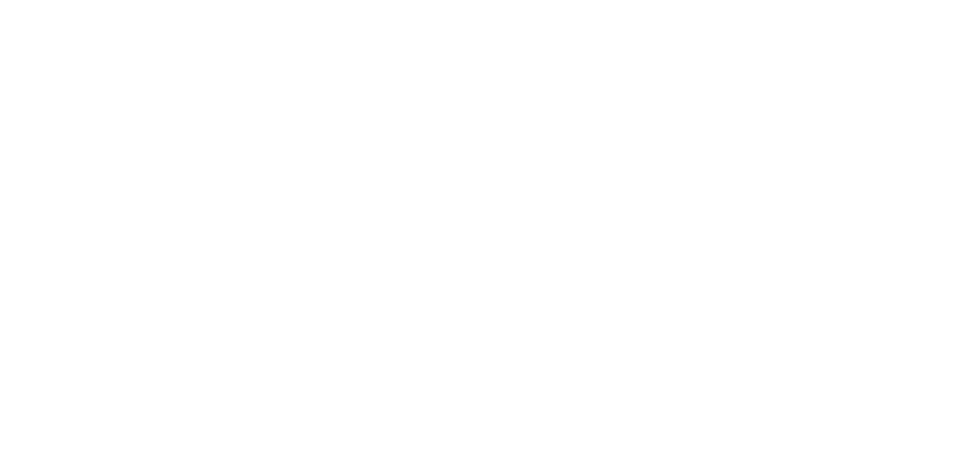
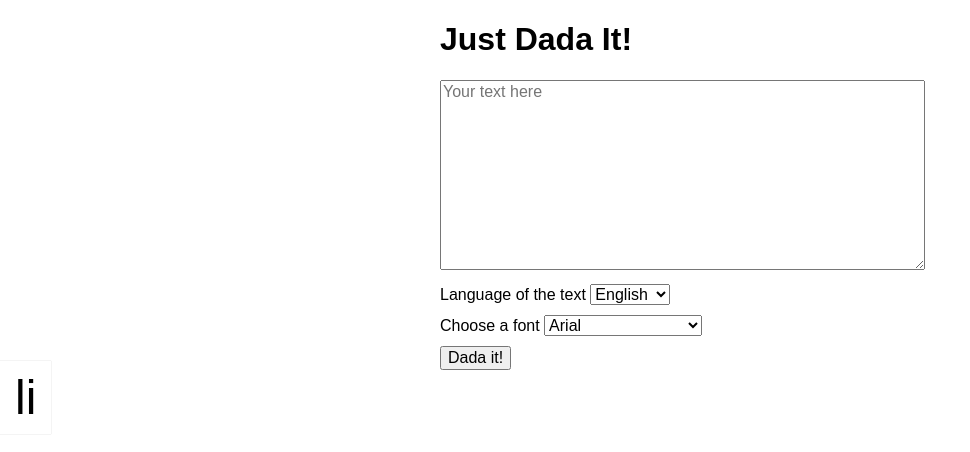
Before and after one commit to paupowpow/just-dada-it, a website: page app/index.html in a window 1280 px wide. Shown: the whole page, without its empty margins (0-970 px from the left). Drawn offline with Linux system fonts and the light colour scheme.

Commit message:
form markup and some styling

```diff
--- a/app/index.html
+++ b/app/index.html
@@ -1,8 +1,8 @@
 <!DOCTYPE html>
-<html>
+<html lang="en">
 <head>
 	<meta charset="utf-8" />
-	<title></title>
+	<title>Just Dada It!</title>
 	<meta name="description" content="">
 
 	<meta property="og:title" content="" />
@@ -17,7 +17,7 @@
 	<meta name="msapplication-TileImage" content="/ms-icon-144x144.png">
 	<meta name="theme-color" content="#ffffff">
 
-	<link rel="apple-touch-icon" sizes="57x57" href="">
+<!-- 	<link rel="apple-touch-icon" sizes="57x57" href="">
 	<link rel="apple-touch-icon" sizes="60x60" href="">
 	<link rel="apple-touch-icon" sizes="72x72" href="">
 	<link rel="apple-touch-icon" sizes="76x76" href="">
@@ -29,7 +29,7 @@
 	<link rel="icon" type="image/png" sizes="192x192"  href="">
 	<link rel="icon" type="image/png" sizes="32x32" href="">
 	<link rel="icon" type="image/png" sizes="96x96" href="">
-	<link rel="icon" type="image/png" sizes="16x16" href="">
+	<link rel="icon" type="image/png" sizes="16x16" href=""> -->
 	<link rel="manifest" href="/manifest.json">
 
 	<!-- build:css css/styles.min.css -->
@@ -38,6 +38,33 @@
 	<!-- endbuild -->
 </head>
 <body>
+	<div class="content">
+		<h1>Just Dada It!</h1>
+		<fieldset>
+			<textarea name="yourtext" id="yourtext" placeholder="Your text here" rows="10" cols="50"></textarea>
+		</fieldset>
+		<fieldset>
+			<label for="lang">Language of the text</label>
+			<select id="lang">
+				<option value="English">English</option>
+				<option value="German">German</option>
+			</select>
+		</fieldset>
+		<fieldset>
+			<label for="font">Choose a font</label>
+			<select id="font"><br>
+				<option value="arial">Arial</option>
+				<option value="timesnewroman">Times New Roman</option>
+				<option value="lucidaconsole">Lucida Console</option>
+			</select>
+		</fieldset>
+		<input type="submit" value="Dada it!">
+	</div>
+
+	<div class="canvas">
+		<span class="unit">li</span>
+	</div>
+
 
 	<!-- build:js js/main.min.js -->
 	<script src="js/main.js"></script>
--- a/app/scss/styles.scss
+++ b/app/scss/styles.scss
@@ -0,0 +1,22 @@
+body {
+	font-family: Arial, Helvetica, sans-serif;
+}
+
+.content {
+	max-width: 400px;
+	margin: 0 auto;
+}
+
+fieldset {
+	padding: 0;
+    border: none;
+    margin: 10px 0;
+}
+
+.canvas {
+	.unit {
+		font-size: 3rem;
+		padding: 10px 15px;
+		box-shadow: 0px 0px 1px 0px rgba(0,0,0,.25);
+	}
+}
```
Also changed, not shown: app/css/styles.css.
